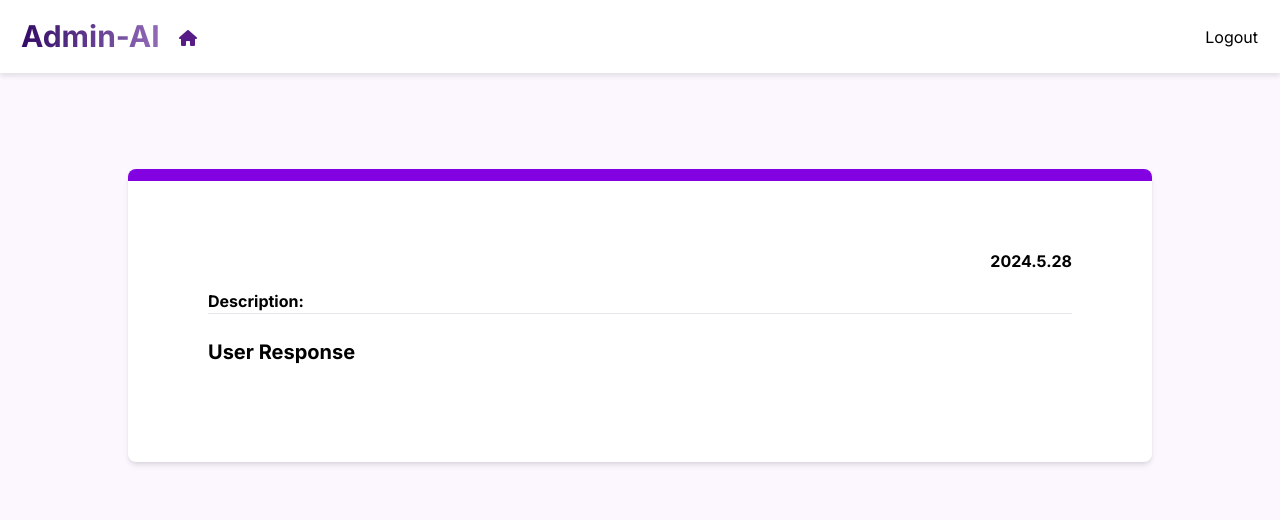
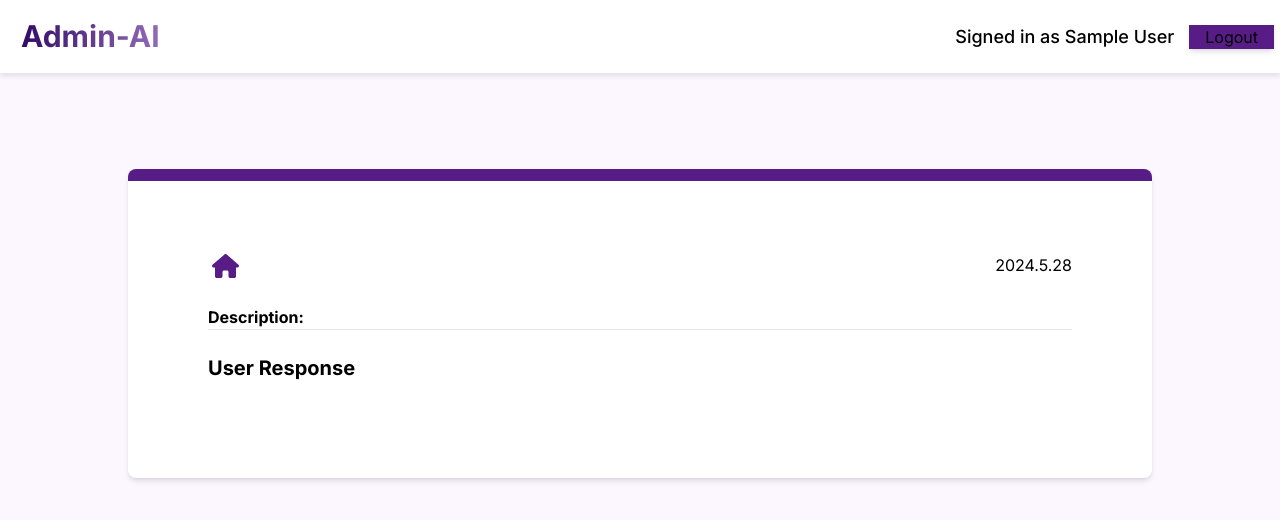
Before and after one commit to brianpark888/Admin-AI, a Next.js app in the folder admin-ai/: page /ReviewForm in a window 1280 px wide. Shown: the top 520 px of the page. Built offline with nearby package versions, Linux system fonts and the light colour scheme; no server answers; sample sign-in values are in the browser's storage.

Commit message:
removed home button from navbar

```diff
--- a/admin-ai/src/Components/Button.js
+++ b/admin-ai/src/Components/Button.js
@@ -4,7 +4,7 @@ const Button = ({ children, onClick, icon }) => {
     return (
         <button
             onClick={onClick}
-            className={`bg-purple-900  font-weight:580 text-white rounded-3xl px-4 py-2 hover:bg-[#27005D] flex items-center`}
+            className={`bg-[#581c87]  font-weight:580 text-white rounded-3xl px-4 py-2 shadow-md hover:bg-[#27005D] flex items-center`}
         >
             {icon && <span className="mr-2">{icon}</span>}
             {children}
--- a/admin-ai/src/Components/CreateForm.js
+++ b/admin-ai/src/Components/CreateForm.js
@@ -7,7 +7,7 @@ import {db} from '@/firebase';
 import {collection, query, doc, getDocs, addDoc, updateDoc, deleteDoc, orderBy, where,} from 'firebase/firestore';
 
 
-
+const formsCollection = collection(db, 'forms');
 function generateCode() {
   const characters = 'ABCDEFGHIJKLMNOPQRSTUVWXYZabcdefghijklmnopqrstuvwxyz';
   let code = '';
--- a/admin-ai/src/Components/FormList.js
+++ b/admin-ai/src/Components/FormList.js
@@ -64,7 +64,7 @@ function FormList(){
       return (
         <div className="flex min-h-screen flex-col items-center justify-between sm:p-24 p-4">
             <div className='relative w-full max-w-7xl'>
-                <div className='bg-[#8302E1] h-2.5 rounded-t-lg w-full absolute top-0 left-0'></div>
+                <div className='bg-[#581c87] h-2.5 rounded-t-lg w-full absolute top-0 left-0'></div>
                 <div className='bg-white shadow-sm p-7 rounded-lg z-10 w-full h-auto'>
                 <div className="w-full flex justify-between mb-4 items-center">
                         <h1 className="font-bold text-2xl inline-block">Forms</h1>
@@ -77,7 +77,7 @@ function FormList(){
                             </button>
                             <button
                                 onClick={() => openModal(null)}
-                                className="bg-transparent text-purple-800 hover:bg-gray-100 rounded-md px-3 py-2"
+                                className="bg-transparent text-[#581c87] hover:bg-gray-100 rounded-md px-3 py-2"
                             >
                                 <FontAwesomeIcon icon={faPlus} size="xl" />
                             </button>
--- a/admin-ai/src/Components/NavigationBar.js
+++ b/admin-ai/src/Components/NavigationBar.js
@@ -1,7 +1,5 @@
 import React from 'react';
 import Button from './Button';
-import { FontAwesomeIcon } from "@fortawesome/react-fontawesome";
-import { faHome } from "@fortawesome/free-solid-svg-icons";
 import { useSession, signIn, signOut } from "next-auth/react";
 
 const Navbar = () => {
@@ -41,26 +39,30 @@ const Navbar = () => {
                         padding: 23px 15px;
                         font-size: 18px;
                     }
+
                     .nav-right {
                         margin-left: auto;
                         display: flex;
                         align-items: center;
+                    }
+
+                    .greeting {
+                        margin-right: 15px;
+                        font-size: 18px;
+                        font-weight: 500;
                     }
                 `}
             </style>
             <nav className="navbar">
                 <div className="flex items-center">
                     <div className="nav-brand">Admin-AI</div>
-                    <button
-                        onClick={() => {
-                            window.location.href = '/Home';
-                        }}
-                        className="home-button"
-                    >
-                        <FontAwesomeIcon icon={faHome} />
-                    </button>
                 </div>
                 <div className="nav-right">
+                    {session && (
+                        <div className="greeting">
+                            Signed in as {session.user.name}
+                        </div>
+                    )}
                     {session ? (
                         <Button onClick={handleLogout} className="button">Logout</Button>
                     ) : (
--- a/admin-ai/src/app/Home/page.js
+++ b/admin-ai/src/app/Home/page.js
@@ -1,13 +1,23 @@
 "use client";
 import Navbar from '@/Components/NavigationBar';
-import { useState } from 'react';
+import { useState, useEffect } from 'react';
 import Button from '@/Components/Button';
 import CreateForm from '@/Components/CreateForm';
 import FormList from '@/Components/FormList';
+import { useSession } from "next-auth/react";
+import { useRouter } from 'next/navigation'; // check if logged in
 
 export default function Home() {
-    const [items, setItems] = useState([]);
+    const { data: session, status } = useSession();
+    const router = useRouter();
     const [isModalOpen, setIsModalOpen] = useState(false);
+
+
+    useEffect(() => {
+        if (status === "unauthenticated") {
+            router.push('/Login');
+        }
+    }, [status, router]); // if not logged in, go to login page
 
     const openModal = () => {
         setIsModalOpen(true);
@@ -17,9 +27,13 @@ export default function Home() {
         setIsModalOpen(false);
     };
 
-
-
-
+    if (status === "loading") {
+        return (
+            <div className="flex justify-center items-center min-h-screen">
+                <div className="text-3xl text-[#581c87] font-semibold">Loading...</div>
+            </div>
+        );
+    } // loading...
 
 
     return (
--- a/admin-ai/src/app/Login/page.js
+++ b/admin-ai/src/app/Login/page.js
@@ -19,7 +19,7 @@ function LoginPage() {
         <SessionProvider>
             <Navbar />
             <div className="flex justify-center items-start min-h-screen mt-20">
-                <div className="relative bg-white rounded-lg shadow-lg text-center font-semibold text-xl w-96 p-10">
+                <div className="relative bg-white rounded-lg shadow-lg text-center text-lg font-normal w-96 p-10">
                     {session ? (
                         <>
                             <div>Signed in as {session.user.name}</div>
@@ -32,7 +32,7 @@ function LoginPage() {
                         </>
                     ) : (
                         <>
-                            <div className="m-4">If not signed in...</div>
+                            <div className="m-4 text-lg font-normal">Please Log in to use Admin-AI</div>
                             <div
                                 onClick={() => signIn()}
                                 className="mt-4 cursor-pointer img-button"
--- a/admin-ai/src/app/ReviewForm/page.js
+++ b/admin-ai/src/app/ReviewForm/page.js
@@ -3,12 +3,14 @@ import DataTable from "@/Components/DataTable";
 import Navbar from "@/Components/NavigationBar";
 import { FontAwesomeIcon } from "@fortawesome/react-fontawesome";
 import { faHome } from "@fortawesome/free-solid-svg-icons";
+import { useRouter } from "next/navigation";
 
 import React, { useState, useEffect } from 'react';
 import { db } from '@/firebase';
 import {doc, getDoc} from 'firebase/firestore'
 
 export default function Home() {
+        const router = useRouter();
         const [formId, setFormId] = useState(''); // State to hold the formIds
         const [formData, setFormData] = useState({ formName: '', field: '' });
 
@@ -33,6 +35,10 @@ export default function Home() {
                 retrieveDoc();
             }, []); // Removed the comment to keep things concise
 
+            const handleHomeClick = () => {
+              router.push('/Home');
+          }; // Go to Home button
+
 
           return (
             <>
@@ -40,10 +46,17 @@ export default function Home() {
                 <div className="flex min-h-screen flex-col items-center justify-between sm:p-24 p-4">
                     <div className="relative w-full max-w-5xl">
                         <div className="bg-white shadow-md rounded-lg z-10 w-full max-w-7xl p-20">
-                        <div className="flex justify-between items-center mb-4">
-                          <h1 className="text-2xl font-bold">{formData.formName}</h1>
+                            <div className="flex justify-between items-center mb-6">
+                                <button
+                                    onClick={handleHomeClick}
+                                    className="home-button"
+                                    aria-label="Home"
+                                >
+                                    <FontAwesomeIcon icon={faHome} size="xl" />
+                                </button>
+                                <h1 className="text-2xl font-bold text-center text-decoration-line: underline">{formData.formName}</h1>
                                 <div className="flex items-center">
-                            <p className="font-bold">2024.5.28</p>
+                                    <p className="font-md">2024.5.28</p>
                                 </div>
                             </div>
                             <p><span className="font-bold">Description: </span>{formData.field}</p>
@@ -52,7 +65,7 @@ export default function Home() {
                             <h3 className="text-xl font-bold mb-4">User Response</h3>
                             {formId && <DataTable formId={formId} />}
                         </div>
-                    <div className="absolute top-0 left-0 right-0 bg-[#8302E1] h-3 rounded-t-lg"></div>
+                        <div className="absolute top-0 left-0 right-0 bg-[#581c87] h-3 rounded-t-lg"></div>
                     </div>
                 </div>
             </>
--- a/admin-ai/src/app/globals.css
+++ b/admin-ai/src/app/globals.css
@@ -19,7 +19,7 @@
     margin-left: 1px;
     margin-top: 2px;
     background-color: transparent;
-    color: rgb(88 28 135);
+    color: #581c87;
     border: none;
     cursor: pointer;
     padding: 3px;
--- a/admin-ai/src/app/page.js
+++ b/admin-ai/src/app/page.js
@@ -2,12 +2,19 @@
 import React, { useState }  from 'react';
 import Button from '@/Components/Button';
 import Navbar from '@/Components/NavigationBar';
+import { useSession, signIn } from "next-auth/react";
+import { useRouter } from 'next/navigation';
 
 export default function Home() {
-  const [isLoginOpen, setIsLoginOpen] = useState(false);
+  const { data: session } = useSession();
+  const router = useRouter();
 
   const handleClick = () => {
-    window.location.href = '/Login';
+    if (session) {
+      router.push('/Home'); // 이미 로그인된 경우 Home 페이지로 이동
+    } else {
+      signIn(); // 로그인되지 않은 경우 로그인 페이지로 이동
+    }
   };
 
   return (
@@ -33,7 +40,7 @@ export default function Home() {
           <p className="text-lg text-center mb-8">
             Our product uses AI to reduce the time for administrators to process forms sent in by submitters. It ensures that people enter text along a specific format by checking through a chatbot. It also allows admins to process responses quicker.
           </p>
-          <button onClick={handleClick} className='bg-black py-3 px-4 font-bold border-2-[#8302E1] rounded-lg hover:bg-slate-500'>Get Started</button>
+          <Button onClick={handleClick} className='bg-black py-3 px-4 font-semibold border-2-[#581c87] rounded-lg hover:bg-slate-500'>Get Started</Button>
         </div>
       </div>
     </>
```
Lines whose indentation alone changed are shown as unchanged.
